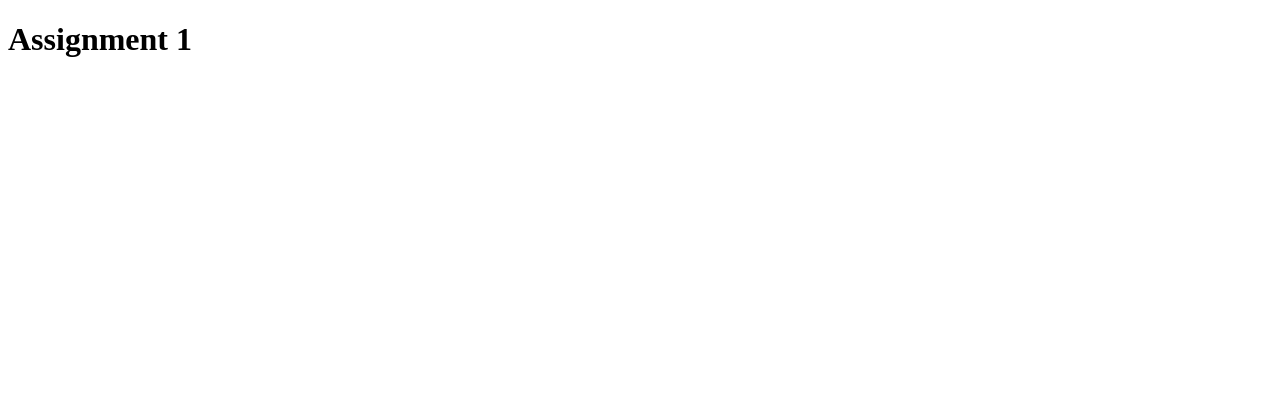
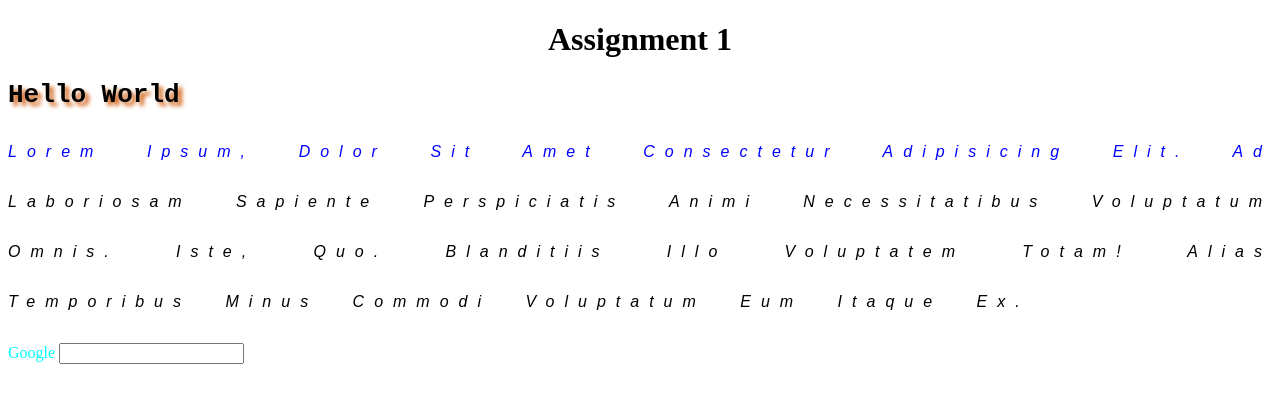
Before and after one commit to Nehalali103/Assignment6, a plain HTML site: page Assignment1/index.html in a window 1280 px wide. Drawn offline with Linux system fonts and the light colour scheme.

Commit message:
css type work index & css file

```diff
--- a/Assignment1/index.html
+++ b/Assignment1/index.html
@@ -1,11 +1,33 @@
 <!DOCTYPE html>
 <html lang="en">
+
 <head>
     <meta charset="UTF-8">
     <meta name="viewport" content="width=device-width, initial-scale=1.0">
     <title>Document</title>
+    <link rel="stylesheet" href="style.css">
+
 </head>
+
 <body>
-    <h1>Assignment 1</h1>
+
+    <h1 class="heading">Assignment 1</h1>
+
+    <h1 class="post">Hello World</h1>
+
+   <p>
+       Lorem ipsum, dolor sit amet consectetur adipisicing elit. Ad laboriosam sapiente perspiciatis animi necessitatibus
+       voluptatum omnis. Iste, quo. Blanditiis illo voluptatem totam! Alias temporibus minus commodi voluptatum eum itaque
+       ex.
+    </p>
+
+    <a href="">Google</a>
+    <input type="text">
+
+
+
+
+
 </body>
+
 </html>
--- /dev/null
+++ b/Assignment1/style.css
@@ -0,0 +1,43 @@
+.heading{
+    text-align: center;
+}
+
+.heading:hover{
+    color: #000;
+    text-shadow: 4px 4px 4px orange;
+
+}
+
+.post{
+    font-family:monospace;
+    text-shadow: 4px 4px 4px rgb(207, 88, 8);
+}
+p{
+    font-family:Arial, Helvetica, sans-serif ;
+    font-style: italic;
+    text-transform: capitalize;
+    line-height: 50px;
+    word-spacing: 20px;
+    letter-spacing: 10px;
+    text-align: justify;
+}
+
+p::first-line{
+    color: blue;
+}
+/*
+.heading::first-letter{
+    color: chocolate;
+} */
+
+a:visited{
+    color: aqua;
+}
+
+a{
+    text-decoration:none;
+}
+
+input:focus{
+    background-color: darkgoldenrod;
+}
```
